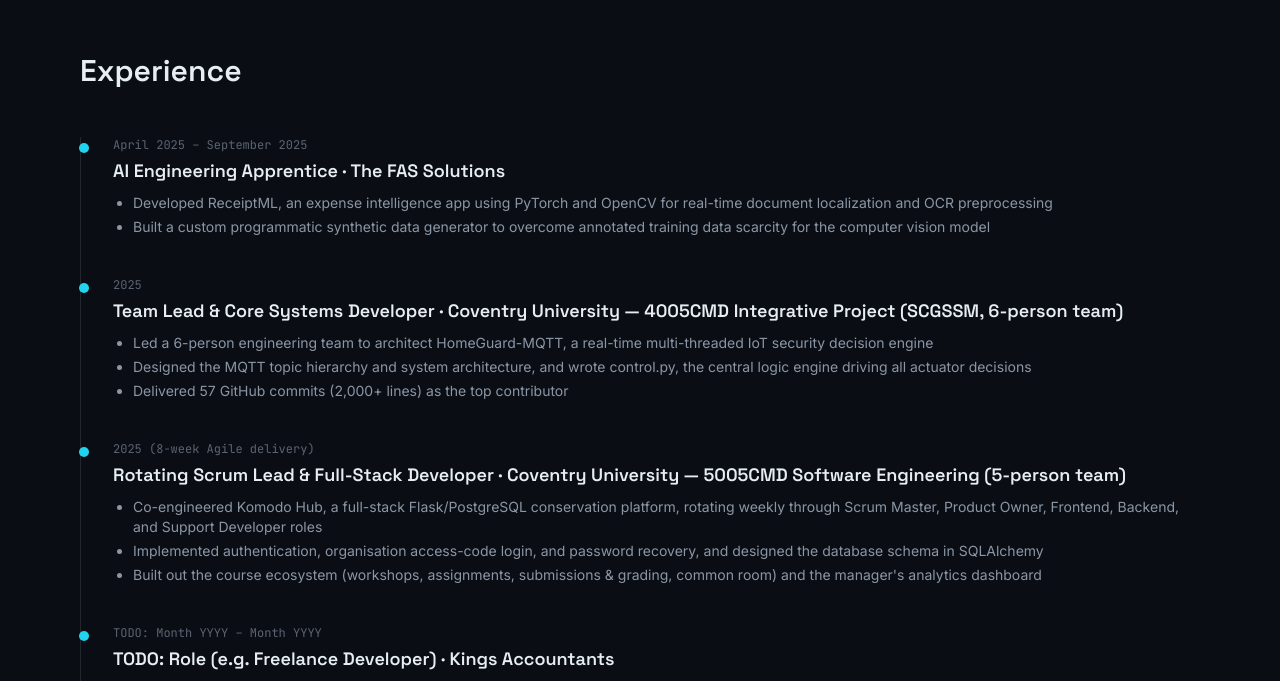
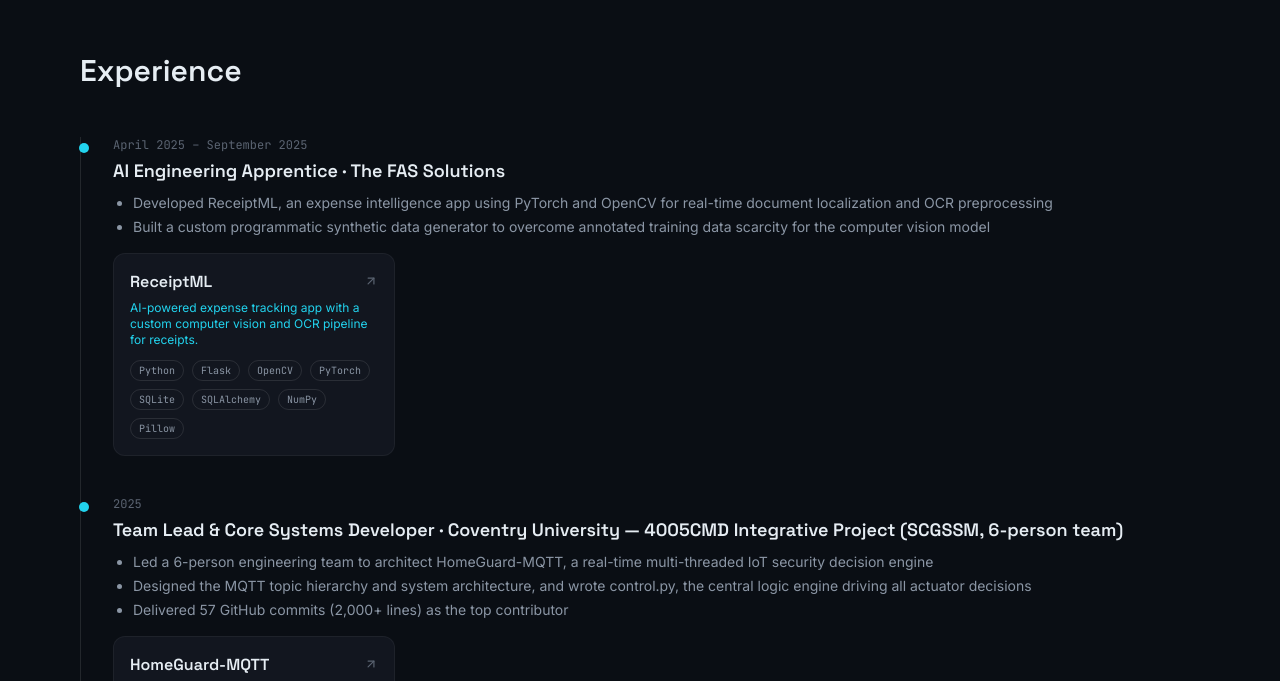
Before and after one commit to Calculite01/Portfolio-Site, a Next.js app: page / in a window 1280 px wide. Shown: the part 2119-2800 px from the top of the page. Built offline with nearby package versions, Linux system fonts and the light colour scheme.

Commit message:
Linked projects to experiences

```diff
--- a/components/Experience.tsx
+++ b/components/Experience.tsx
@@ -1,7 +1,8 @@
 "use client";
 
 import { motion } from "framer-motion";
-import { experience } from "@/lib/data";
+import { experience, getProjectBySlug } from "@/lib/data";
+import ProjectCard from "@/components/ProjectCard";
 
 export default function Experience() {
   return (
@@ -11,7 +12,12 @@
       </h2>
 
       <div className="mt-12 space-y-10 border-l border-white/10 pl-8">
-        {experience.map((job, i) => (
+        {experience.map((job, i) => {
+          const linkedProjects = (job.projectSlugs ?? [])
+            .map((slug) => getProjectBySlug(slug))
+            .filter((p): p is NonNullable<typeof p> => Boolean(p));
+
+          return (
             <motion.div
               key={`${job.role}-${i}`}
               initial={{ opacity: 0, x: -12 }}
@@ -30,8 +36,22 @@
                   <li key={j}>{bullet}</li>
                 ))}
               </ul>
+
+              {linkedProjects.length > 0 && (
+                <div className="mt-4 grid gap-3 sm:grid-cols-2 sm:max-w-xl">
+                  {linkedProjects.map((project, j) => (
+                    <ProjectCard
+                      key={project.slug}
+                      project={project}
+                      variant="compact"
+                      index={j}
+                    />
+                  ))}
+                </div>
+              )}
             </motion.div>
-        ))}
+          );
+        })}
       </div>
     </section>
   );
```
Lines whose indentation alone changed are shown as unchanged.
